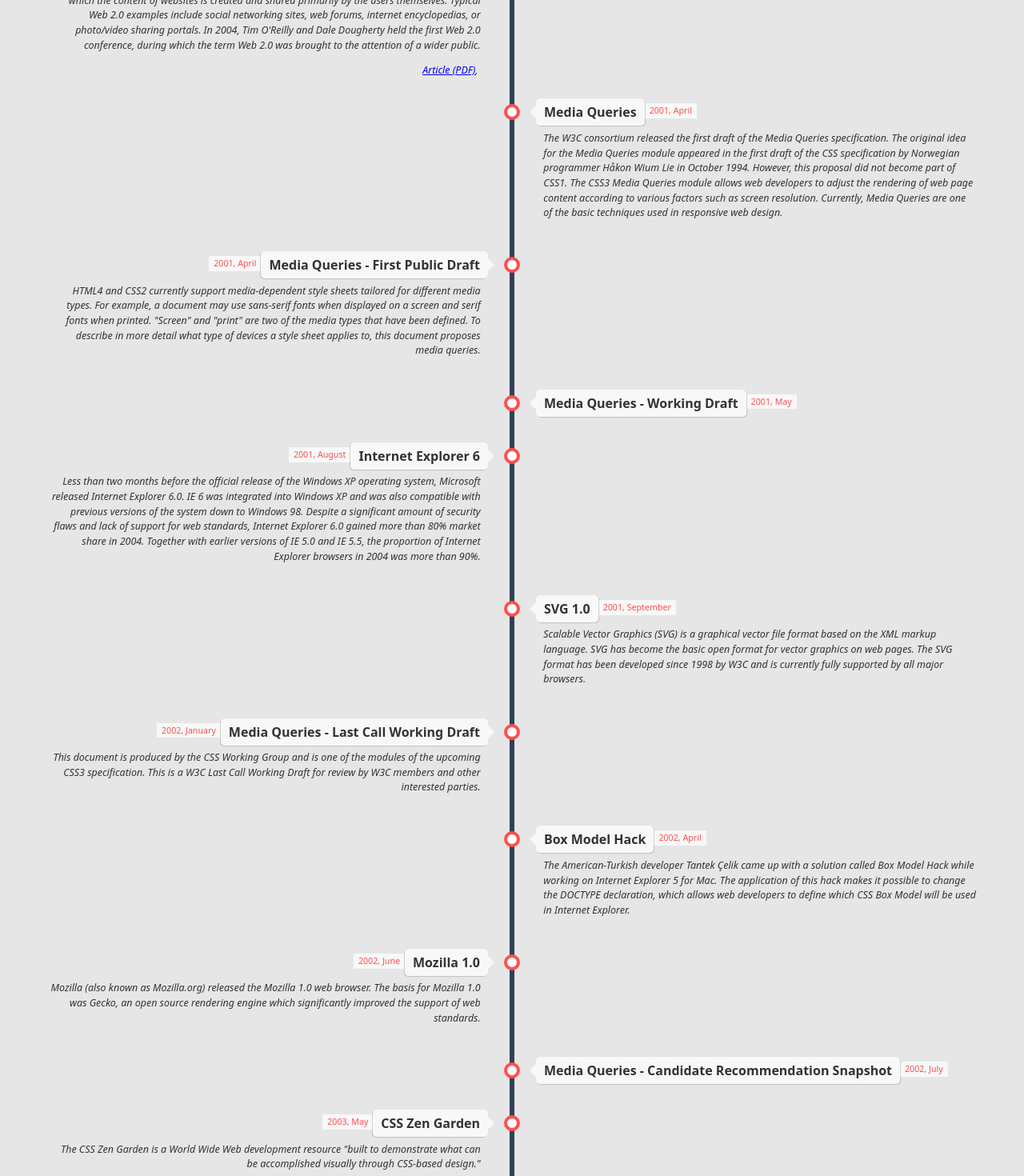
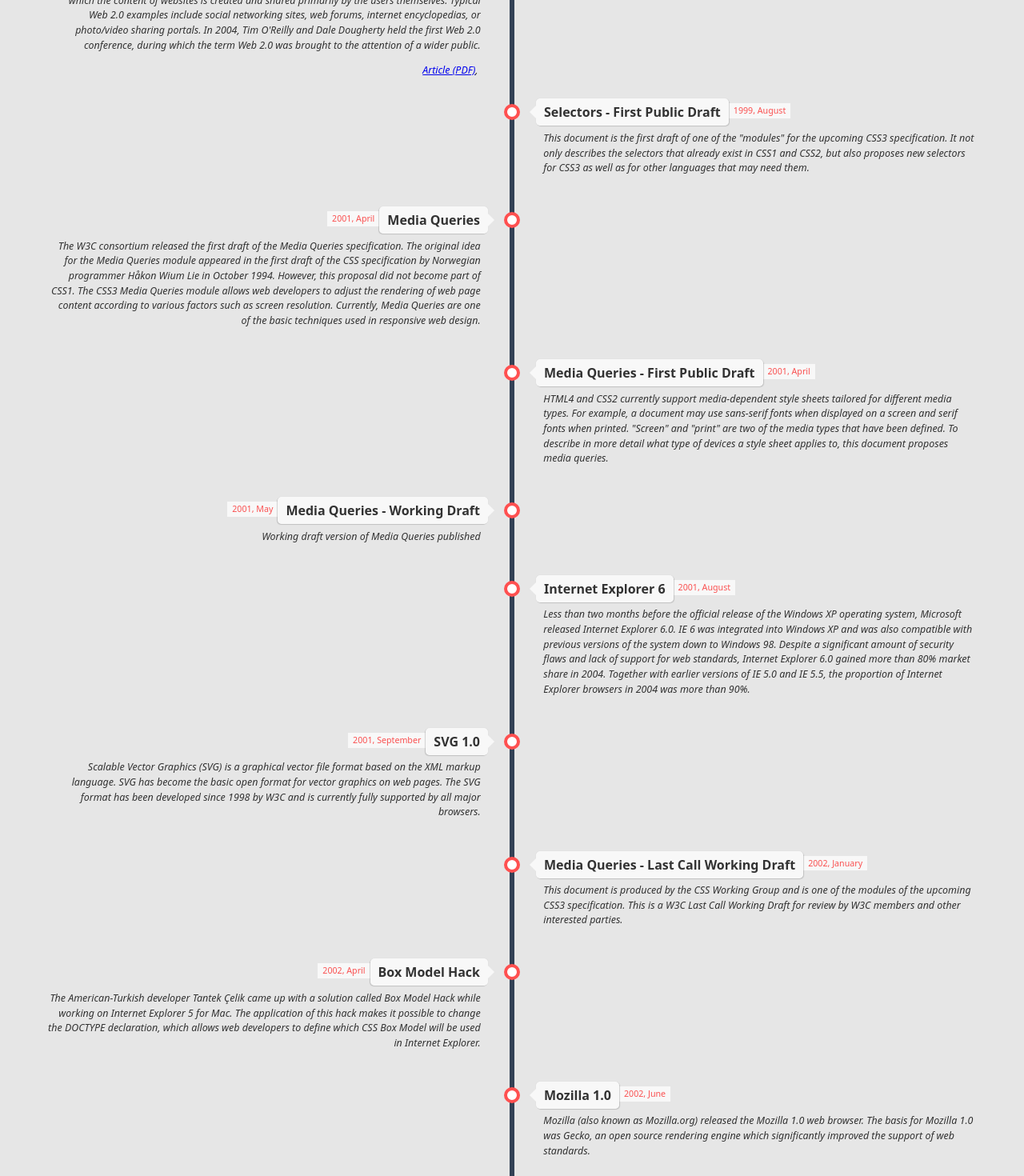
Before and after one commit to the-web-history/css-timeline, a Svelte app: page / in a window 1280 px wide. Shown: the part 3480-4950 px from the top of the page at 80% size. Built offline with nearby package versions, Linux system fonts and the light colour scheme.

Commit message:
chore: add more data for articles, browsers, standards and tools

```diff
--- a/src/data/articles.js
+++ b/src/data/articles.js
@@ -93,6 +93,27 @@
 				description: 'An article in CSSWizardry by Harry Roberts',
 				created_at: new Date('2015-03-08'),
 				tags: ["articles"],
+		},
+		{
+				name: 'Side Effects in CSS',
+				url: 'https://philipwalton.com/articles/side-effects-in-css/',
+				description: 'An article by Philip Walton in his website about the side effects of CSS',
+				created_at: new Date('2015-03-03'),
+				tags: ["articles"],
+		},
+		{
+				name: 'CSS Specificity Wars',
+				url: 'https://stuffandnonsense.co.uk/archives/css_specificity_wars.html',
+				description: 'Understanding CSS Specificity through Star Wars',
+				created_at: new Date('2005-10-07'),
+				tags: ["articles"],
+		},
+		{
+				name: 'CSS Sprites: Image Slicing\'s Kiss of Death',
+				url: 'https://alistapart.com/article/sprites/',
+				description: 'An article by Dave Shea about CSS Sprites in A List Apart',
+				created_at: new Date('2004-03-05'),
+				tags: ["articles"],
 		}
 ];
 
--- a/src/data/browsers.js
+++ b/src/data/browsers.js
@@ -122,7 +122,15 @@
     description: "A team made up of Tim Berners-Lee, Henrik Frystyk Nielsen and Nicola Pellow designed a simple browser called Line Mode Browser (The Libwww Line Mode Browser). This was the second browser ever made for the World Wide Web.",
     created_at: new Date('1991-05-14'),
     tags: ['browsers']
-  }
+  },
+  {
+    name: "Mozilla 1.0",
+    url: "https://www.webdesignmuseum.org/web-design-history/mozilla-1-0-2002",
+    description:
+      "Mozilla (also known as Mozilla.org) released the Mozilla 1.0 web browser. The basis for Mozilla 1.0 was Gecko, an open source rendering engine which significantly improved the support of web standards.",
+    created_at: new Date("2002-06-05"),
+    tags: ["browsers"],
+  },
 ];
 
 export default data;
--- a/src/data/standards.js
+++ b/src/data/standards.js
@@ -146,14 +146,6 @@
     tags: ["standards"],
   },
   {
-    name: "Mozilla 1.0",
-    url: "https://www.webdesignmuseum.org/web-design-history/mozilla-1-0-2002",
-    description:
-      "Mozilla (also known as Mozilla.org) released the Mozilla 1.0 web browser. The basis for Mozilla 1.0 was Gecko, an open source rendering engine which significantly improved the support of web standards.",
-    created_at: new Date("2002-06-05"),
-    tags: ["browsers", "standards"],
-  },
-  {
     name: "CSS Grid",
     url: "https://www.w3.org/TR/2007/WD-css3-grid-20070905/",
     description:
@@ -203,13 +195,6 @@
 
 		},
 		{
-				name: 'React',
-				url: 'https://reactjs.org/',
-				description: 'Software engineer Jordan Walke from Facebook announced the creation of the React javascript library (sometimes referred to as React.js or ReactJS) at the JSConf US conference. The open-source React library is designed to make it easier to create user interfaces and UI components for web applications. React can also be used to create single-page or mobile applications. The development and maintenance of the React web framework is currently handled by Facebook along with a large community of independent developers.',
-				created_at: new Date('2013-05-29'),
-				tags: ["standards"],
-		},
-		{
 				name: 'Media Queries - First Public Draft',
 				url: 'https://www.w3.org/TR/2001/WD-css3-mediaqueries-20010404/',
 				description: 'HTML4 and CSS2 currently support media-dependent style sheets tailored for different media types. For example, a document may use sans-serif fonts when displayed on a screen and serif fonts when printed. "Screen" and "print" are two of the media types that have been defined. To describe in more detail what type of devices a style sheet applies to, this document proposes media queries.',
@@ -219,7 +204,7 @@
 		{
 				name: 'Media Queries - Working Draft',
 				url: 'https://www.w3.org/TR/2001/WD-css3-mediaqueries-20010517/',
-				description: '',
+				description: 'Working draft version of Media Queries published',
 				created_at: new Date('2001-05-17'),
 				tags: ["standards"],
 		},
@@ -233,66 +218,95 @@
 		{
 				name: 'Media Queries - Candidate Recommendation Snapshot',
 				url: 'https://www.w3.org/TR/2002/CR-css3-mediaqueries-20020708',
-				description: '',
+				description: 'Media queries became part of the W3C Candidate recommendation snapshot',
 				created_at: new Date('2002-07-08'),
 				tags: ["standards"],
 		},
 		{
 				name: 'Media Queries - Candidate Recommendation Snapshot',
 				url: 'https://www.w3.org/TR/2007/CR-css3-mediaqueries-20070606',
-				description: '',
+				description: 'Media queries became part of the W3C Candidate recommendation snapshot',
 				created_at: new Date('2007-06-06'),
 				tags: ["standards"],
 		},
 		{
 				name: 'Media Queries - Last Call Working Draft',
 				url: 'https://www.w3.org/TR/2008/WD-css3-mediaqueries-20081015/',
-				description: '',
+				description: 'This is the last call for the working draft of Media queries specificiation',
 				created_at: new Date('2008-10-15'),
 				tags: ["standards"],
 		},
 		{
 				name: 'Media Queries - Candidate Recommendation Snapshot',
 				url: 'https://www.w3.org/TR/2009/CR-css3-mediaqueries-20090423/',
-				description: '',
+				description: 'Media queries became part of the W3C Candidate recommendation snapshot',
 				created_at: new Date('2009-04-23'),
 				tags: ["standards"],
 		},
 		{
 				name: 'Media Queries - Candidate Recommendation Snapshot',
 				url: 'https://www.w3.org/TR/2009/CR-css3-mediaqueries-20090915/',
-				description: '',
+				description: 'Media queries became part of the W3C Candidate recommendation snapshot',
 				created_at: new Date('2009-09-15'),
 				tags: ["standards"],
 		},
 		{
 				name: 'Media Queries - Candidate Recommendation Snapshot',
 				url: 'https://www.w3.org/TR/2010/CR-css3-mediaqueries-20100727/',
-				description: '',
+				description: 'Media queries became part of the W3C Candidate recommendation snapshot',
 				created_at: new Date('2010-07-27'),
 				tags: ["standards"],
 		},
 		{
 				name: 'Media Queries - Proposed Recommendation',
 				url: 'https://www.w3.org/TR/2012/PR-css3-mediaqueries-20120426/',
-				description: '',
+				description: 'Media queries became a W3C proposed recommendation',
 				created_at: new Date('2012-04-26'),
 				tags: ["standards"],
 		},
 		{
 				name: 'Media Queries Recommendation',
 				url: 'https://www.w3.org/TR/2012/REC-css3-mediaqueries-20120619/',
-				description: '',
+				description: 'Media queries became a W3C recommendation',
 				created_at: new Date('2012-06-19'),
 				tags: ["standards"],
 		},
 		{
 				name: 'Media Queries Level 3 Recommendation',
 				url: 'https://www.w3.org/TR/2022/REC-mediaqueries-3-20220405/',
-				description: '',
+				description: 'Media Queries Level 3 became a W3C recommendation',
 				created_at: new Date('2022-04-05'),
 				tags: ["standards"],
 		},
+		{
+				name: 'Selectors - First Public Draft',
+				url: 'https://www.w3.org/TR/1999/WD-CSS3-selectors-19990803',
+				description: 'This document is the first draft of one of the "modules" for the upcoming CSS3 specification. It not only describes the selectors that already exist in CSS1 and CSS2, but also proposes new selectors for CSS3 as well as for other languages that may need them.',
+				created_at: new Date('1999-08-03'),
+				tags: ["standards"],
+
+		},
+		{
+				name: 'Selectors Level 3 - Proposed Recommendation',
+				url: 'https://www.w3.org/TR/2009/PR-css3-selectors-20091215/',
+				description: 'Selectors Level 3 became a W3C proposed recommendation. This document describes the selectors that already exist in CSS1 [CSS1] and CSS2 [CSS21], and further introduces new selectors for CSS3 and other languages that may need them.',
+				created_at: new Date('2009-12-15'),
+				tags: ["standards"],
+		},
+		{
+				name: 'Selectors Level 3 - Recommendation',
+				url: 'https://www.w3.org/TR/2011/REC-css3-selectors-20110929/',
+				description: 'Selectors Level 3 became a W3C recommendation.',
+				created_at: new Date('2011-09-29'),
+				tags: ["standards"],
+		},
+		{
+				name: 'Selectors Level 4 - First Public Draft',
+				url: 'https://www.w3.org/TR/2011/WD-selectors4-20110929/',
+				description: 'Selectors Level 4 describes the selectors that already exist in [SELECT], and further introduces new selectors for CSS and other languages that may need them. Publication as a Working Draft does not imply endorsement by the W3C Membership. This is a draft document and may be updated, replaced or obsoleted by other documents at any time. It is inappropriate to cite this document as other than work in progress.',
+				created_at: new Date('2011-09-29'),
+				tags: ["standards"],
+		}
 ];
 
 export default data;
--- a/src/data/tools.js
+++ b/src/data/tools.js
@@ -105,6 +105,20 @@
       },
     ],
   },
+		{
+				name: 'React',
+				url: 'https://reactjs.org/',
+				description: 'Software engineer Jordan Walke from Facebook announced the creation of the React javascript library (sometimes referred to as React.js or ReactJS) at the JSConf US conference. The open-source React library is designed to make it easier to create user interfaces and UI components for web applications. React can also be used to create single-page or mobile applications. The development and maintenance of the React web framework is currently handled by Facebook along with a large community of independent developers.',
+				created_at: new Date('2013-05-29'),
+				tags: ["tools"],
+		},
+		{
+				name: 'CSSTidy',
+				url: 'https://csstidy.sourceforge.net/index.php',
+				description: 'CSSTidy is an opensource CSS parser and optimiser. It is available as executeable file (available for Windows, Linux and OSX) which can be controlled per command line and as PHP script (both with almost the same functionality).',
+				created_at: new Date('2005-01-01'),
+				tags: ["tools"],
+		}
 ];
 
 export default data;
```
